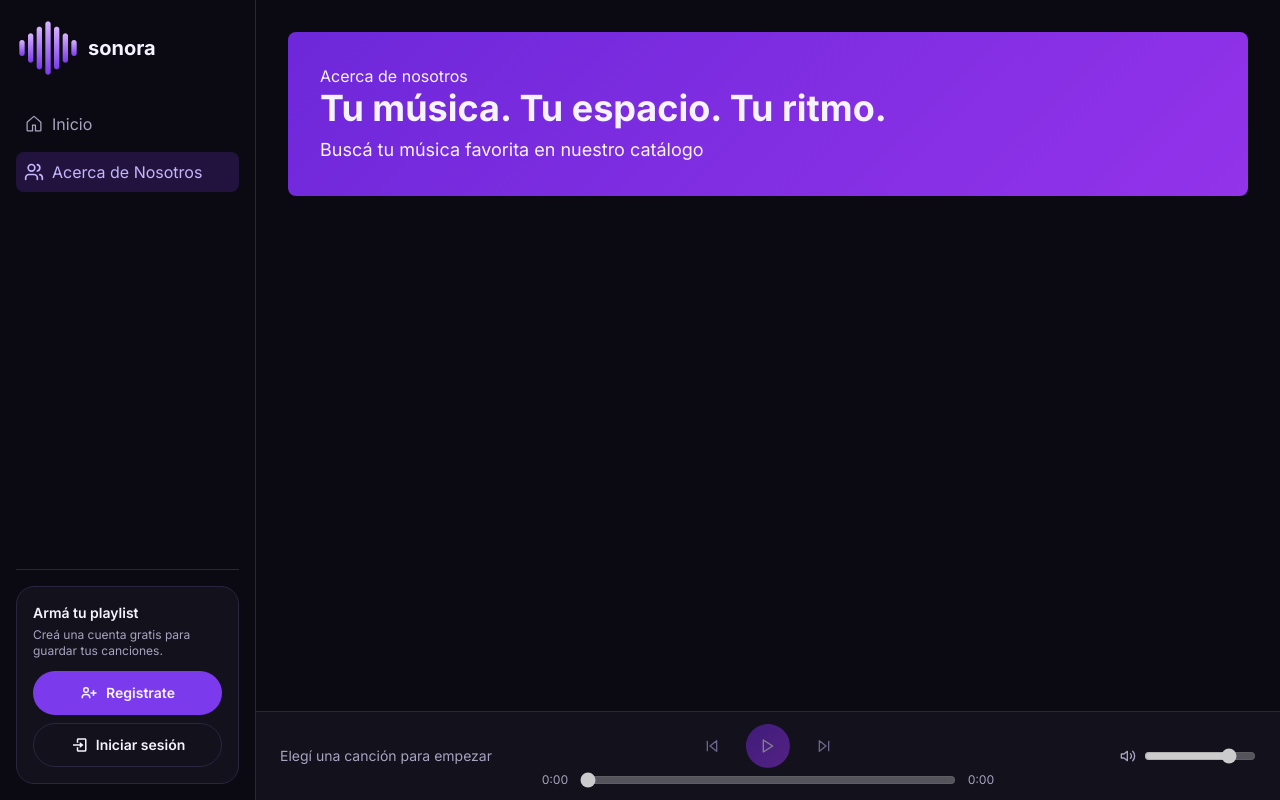
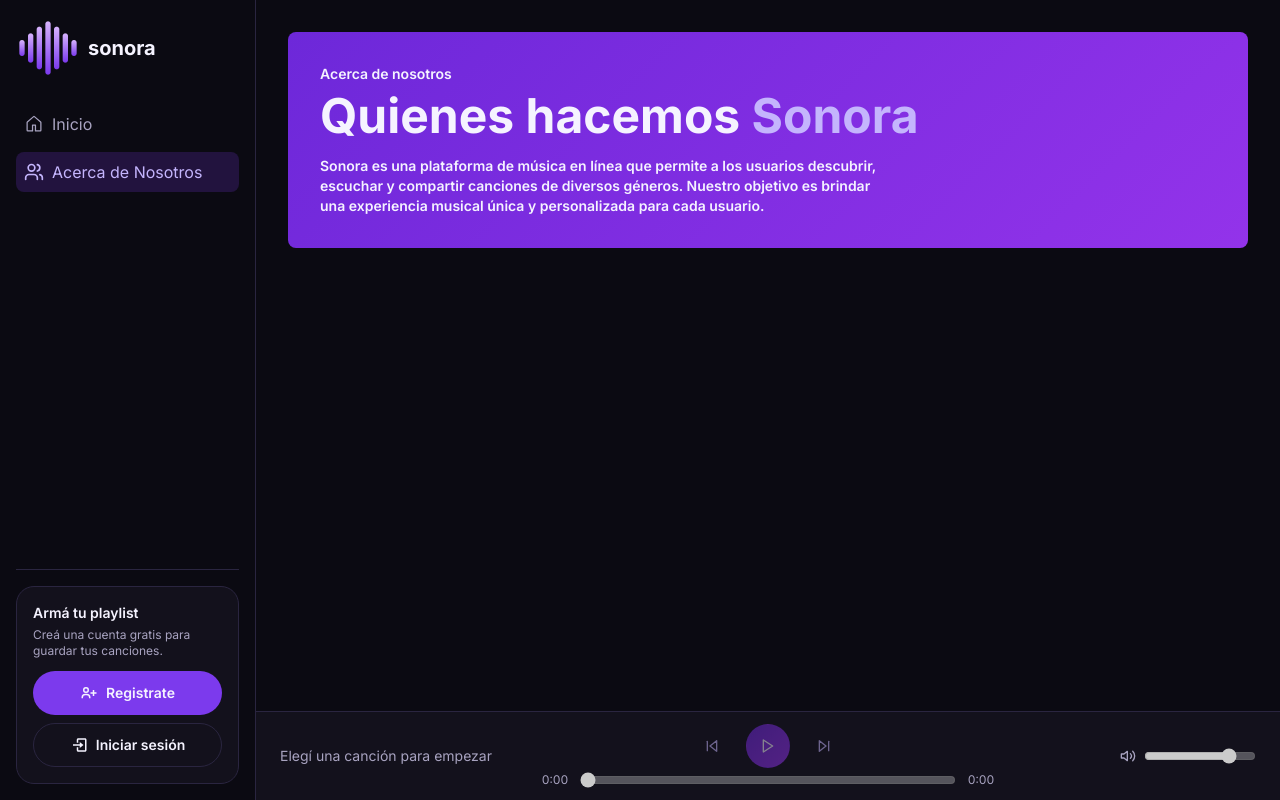
Before and after one commit to luciollanos1234-eng/sonora, a React (Vite) app: page /about in a window 1280 px wide. Built offline with nearby package versions, Linux system fonts and the light colour scheme; no server answers.

Commit message:
agregar texto en banner de nosotros

```diff
--- a/src/pages/About.tsx
+++ b/src/pages/About.tsx
@@ -1,25 +1,22 @@
-
-
 const About = () => {
   return (
     <section className="px-4 pb-10 pt-20 sm:px-8 lg:pt-8">
-     <div className="relative flex min-h-40 flex-col justify-center overflow-hidden rounded-lg bg-[image:var(--gradient-button)] p-6 text-[var(--text)] sm:flex-row sm:items-center sm:justify-between sm:p-8">
-          <div className="relative z-10">
-            <p>Acerca de nosotros</p>
-            <h2 className="mb-2 text-2xl font-extrabold sm:text-3xl lg:text-4xl">
-              Tu música. Tu espacio. Tu ritmo.
-            </h2>
-
-            <p className="text-base sm:text-lg">
-              Buscá tu música favorita en nuestro catálogo
+      <div className="relative flex min-h-40 flex-col justify-center overflow-hidden rounded-lg bg-[image:var(--gradient-button)] p-6 text-[var(--text)] sm:flex-row sm:items-center sm:justify-between sm:p-8">
+        <div className="relative z-10 flex flex-col gap-2">
+          <p className="text-sm font-semibold">Acerca de nosotros</p>
+          <h2 className="mb-2 font-extrabold sm:text-3xl lg:text-5xl font-family-[var(--font-family-title)]">
+            Quienes hacemos <span className="text-[var(--primary-text)]">Sonora</span>
+          </h2>
+          <div>
+            <p className="max-w-xl text-left text-xs font-semibold sm:text-sm">
+              Sonora es una plataforma de música en línea que permite a los
+              usuarios descubrir, escuchar y compartir canciones de diversos
+              géneros. Nuestro objetivo es brindar una experiencia musical única
+              y personalizada para cada usuario.
             </p>
           </div>
-
-          {/* En celular el disco queda de fondo, atrás del texto */}
-          <div className="absolute -bottom-4 -right-4 flex items-center gap-2 opacity-40 sm:static sm:gap-4 sm:opacity-100">
-
-          </div>
         </div>
+      </div>
     </section>
   );
 };
```
